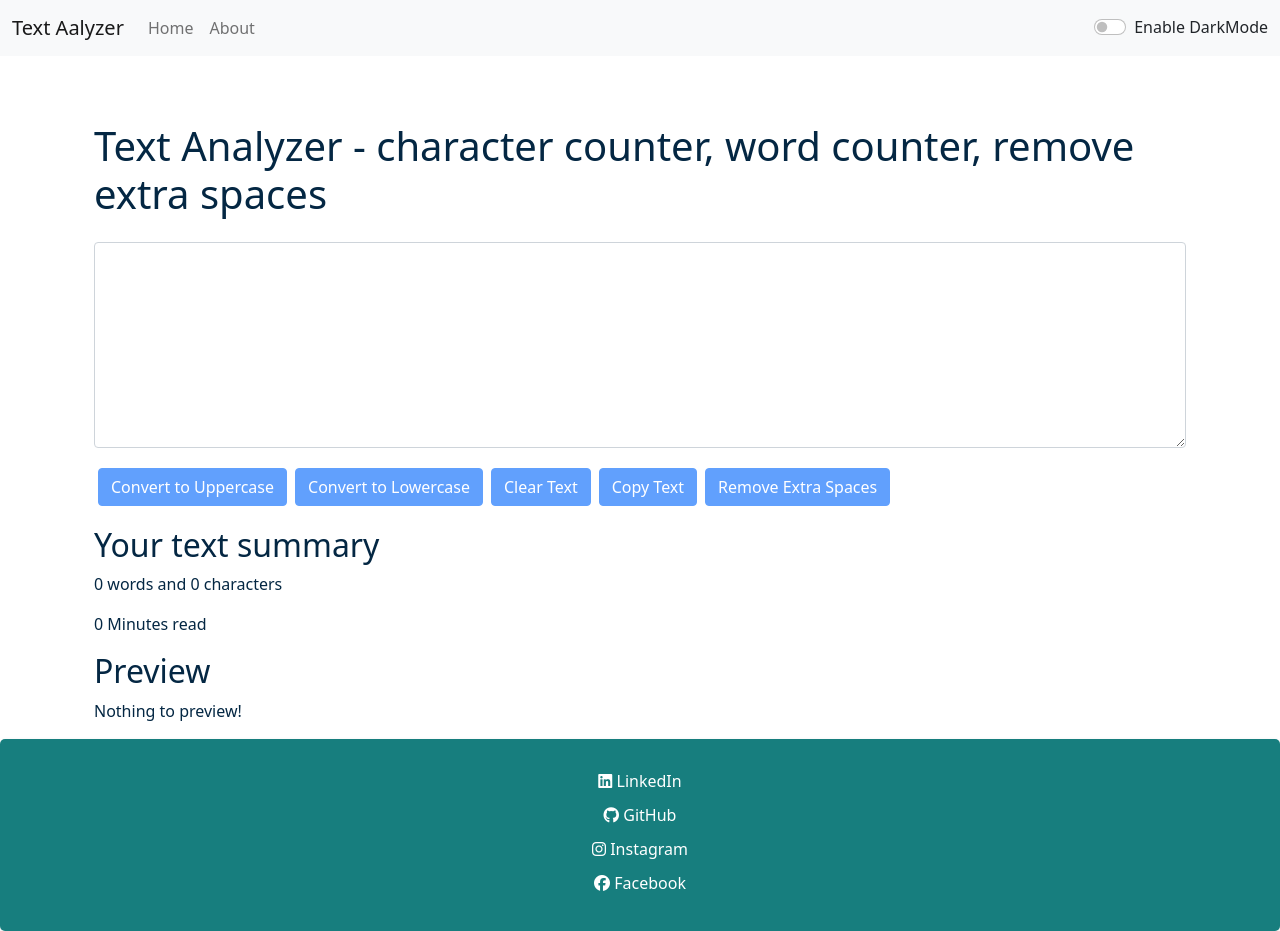
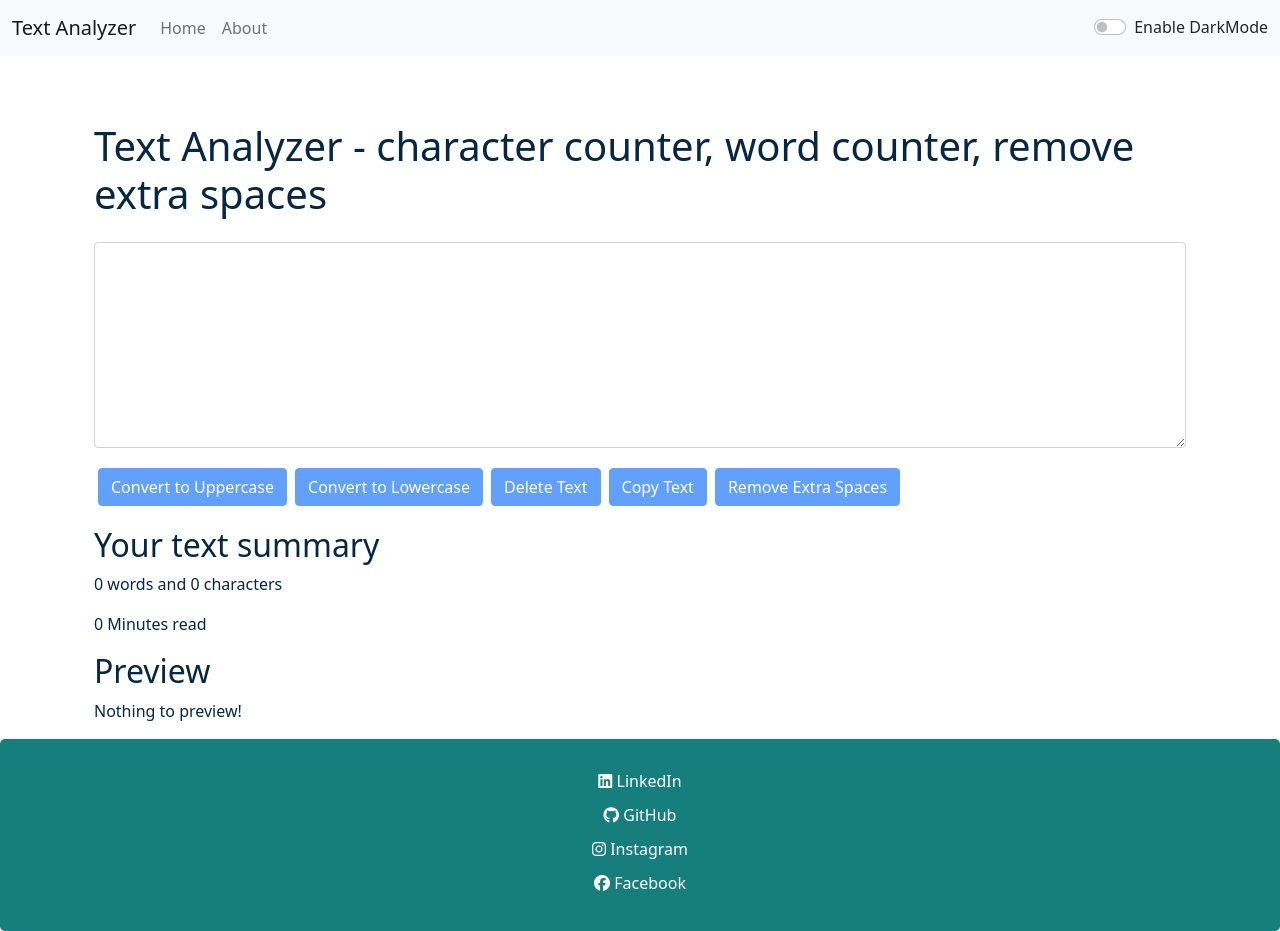
Before and after one commit to mubashir1837/TextAnalyzer, a React (Create React App) app: page / in a window 1280 px wide. Built offline with nearby package versions, Linux system fonts and the light colour scheme.

Commit message:
Text Analyzer

```diff
--- a/src/App.js
+++ b/src/App.js
@@ -43,7 +43,7 @@ function App() {
 
   return (
     <Router>
-      <Navbar title="Text Aalyzer" mode={mode} toggleMode={toggleMode} />
+      <Navbar title="Text Analyzer" mode={mode} toggleMode={toggleMode} />
       <Alert alert={alert} />
       <div className="container my-3">
         <Switch>
--- a/src/components/TextForm.js
+++ b/src/components/TextForm.js
@@ -49,7 +49,7 @@ export default function TextForm(props) {
             </div>
             <button disabled={text.length===0} className="btn btn-primary mx-1 my-1" onClick={handleUpClick}>Convert to Uppercase</button>
             <button disabled={text.length===0} className="btn btn-primary mx-1 my-1" onClick={handleLoClick}>Convert to Lowercase</button>
-            <button disabled={text.length===0} className="btn btn-primary mx-1 my-1" onClick={handleClearClick}>Clear Text</button>
+            <button disabled={text.length===0} className="btn btn-primary mx-1 my-1" onClick={handleClearClick}>Delete Text</button>
             <button disabled={text.length===0} className="btn btn-primary mx-1 my-1" onClick={handleCopy}>Copy Text</button>
             <button disabled={text.length===0} className="btn btn-primary mx-1 my-1" onClick={handleExtraSpaces}>Remove Extra Spaces</button>
         </div>
```
